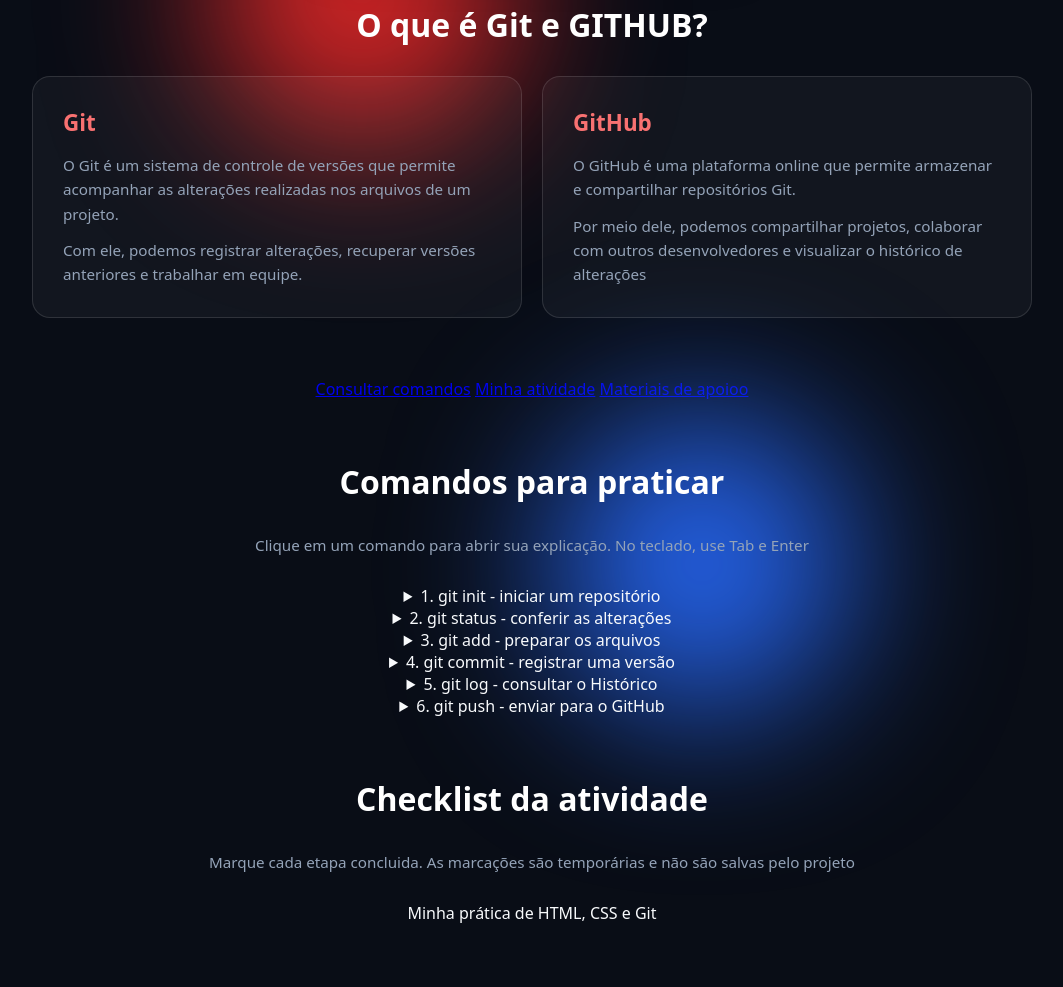
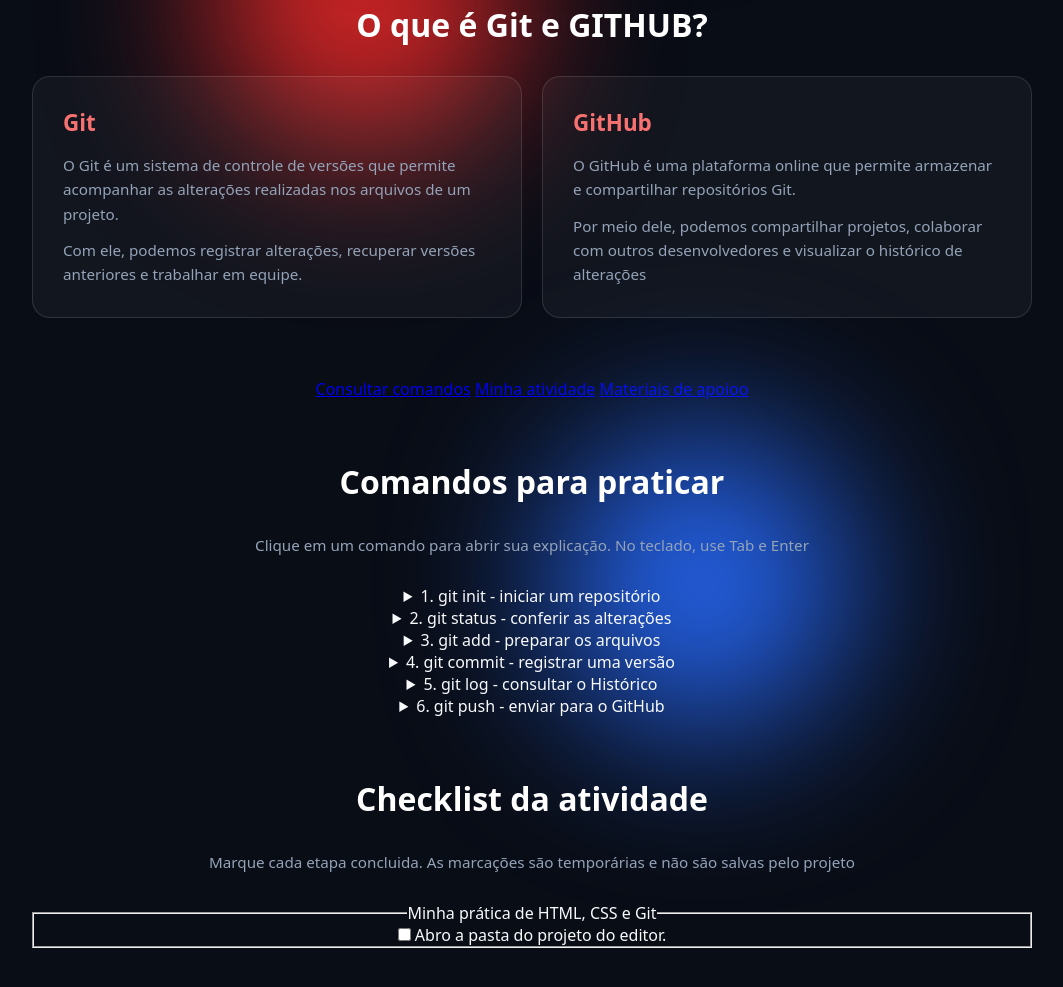
Before and after one commit to zidanenoauge-rgb/GitHubulx, a plain HTML site: page index.html in a window 1280 px wide. Shown: the part 449-1436 px from the top of the page, without its empty margins (108-1171 px from the left). Drawn offline with Linux system fonts and the light colour scheme.

Commit message:
Adicionei o meu primeiro span na pasta do projeto no editor

```diff
--- a/index.html
+++ b/index.html
@@ -121,9 +121,12 @@
       <p>Marque cada etapa concluida. As marcações são temporárias e não são salvas pelo projeto</p>
 
       <!-- NOVO: fieldset reúne campos relacionados; legend dá um nome ao grupo. -->
-       <fieldse class="Checklist">
+       <fieldset class="Checklist">
          <legend>Minha prática de HTML, CSS e Git</legend>
-       </fieldse>
+         <!-- O input checkbox cria uma caixa de seleção.
+              O label permite marcar a caixa clicando também no texto. -->
+              <label><input type="checkbox"> <span>Abro a pasta do projeto do editor.</span></label>
+       </fieldset>
      </section>
    </body>
    </html>
```
